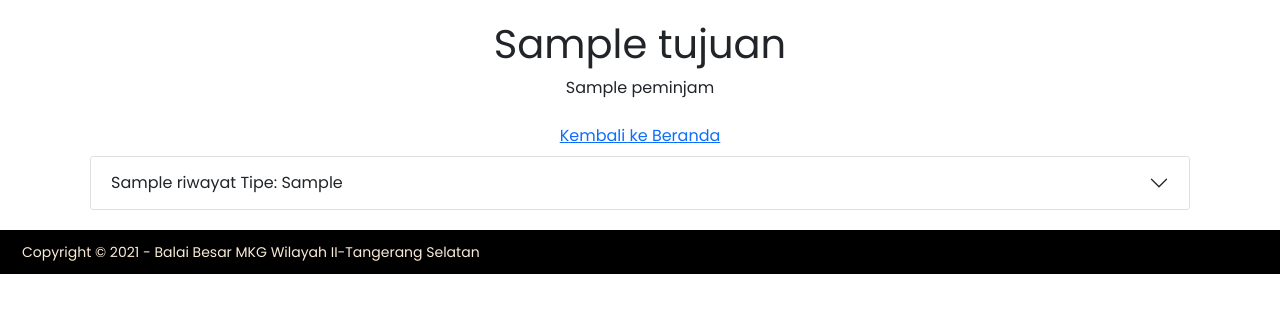
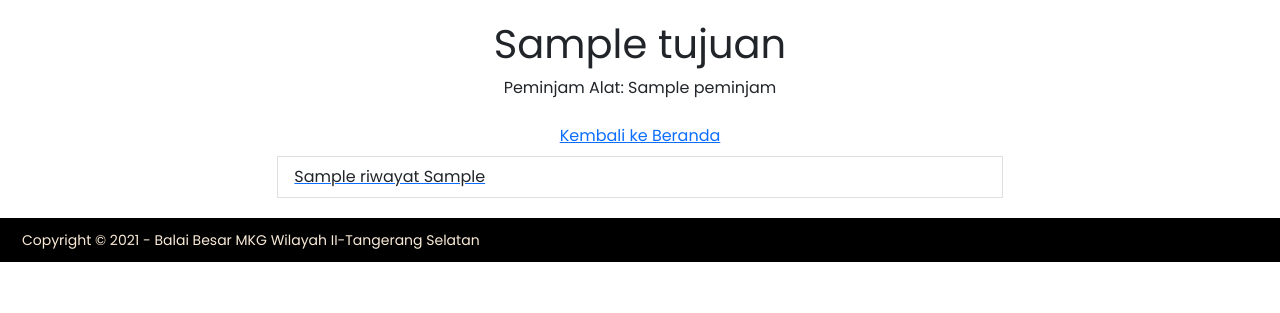
Before and after one commit to HandiSutriyan/digital-logbook-ci4, a CodeIgniter 4 app: the page made by app/Views/pages/number-input.php in a window 1280 px wide. Shown: the part 85-398 px from the top of the page. Run offline with PHP 8.4 and a stand-in for CodeIgniter, Linux system fonts and the light colour scheme; the template is opened without the code that fills it: most values are stand-ins (such as "Sample title", 1, 10 or a date in 2020); some libraries are stand-ins or nearby versions.

Commit message:
fixing riwayat

```diff
--- a/app/Models/RiwayatModel.php
+++ b/app/Models/RiwayatModel.php
@@ -16,10 +16,12 @@ class RiwayatModel extends Model
 	}
 
 	public function search($kode_pinjam){
-		$data_riwayat ='';
 		$data_alat = $this->table('riwayat')->join('data_alat', 'data_alat.id = riwayat.id_alat', 'left')->where(['kode_pinjam'=> $kode_pinjam])->paginate(10);
 		return $data_alat;
-
+	}
+	public function searchById($id){
+		$data_alat = $this->table('riwayat')->join('data_alat', 'data_alat.id = riwayat.id_alat', 'left')->where(['id_alat'=> $id])->paginate(10);
+		return $data_alat;
 	}
 
 	public function getTotalData(){
--- a/app/Views/pages/number-input.php
+++ b/app/Views/pages/number-input.php
@@ -5,8 +5,15 @@
     <div class="row">
         <div class="col-md-12">
             <h1 class="text-center"><?= $riwayat ? $riwayat[0]['tujuan']: 'Cek Riwayat Alat' ?></h1>
-            <p class="text-center"><?= $riwayat ?  $riwayat[0]['peminjam']:'Silakan masukkan nomor peminjaman alat Anda' ?></p>
+            <p class="text-center"><?= $riwayat ?  "Peminjam Alat: ".$riwayat[0]['peminjam']:'Silakan masukkan nomor peminjaman alat Anda' ?></p>
         </div>
+    </div>
+    <div class="row">
+        <div class="col-md-4"></div>
+        <div class="col-md-4 text-center my-2">
+            <a href="/">Kembali ke Beranda</a>
+        </div>
+        <div class="col-md-4"></div>
     </div>
     <?php if(!$riwayat): ?>
     <!-- Search Bar -->
@@ -31,44 +38,32 @@
                 </div>
             </form>
         </div>
-
+    </div>
+    <div class="row">
+        <div class="col-md-2"></div>
+        <div class="col-md-8 text-center my-2">
+            <img class="img img-responsive" src="<?= base_url('assets/images/cari.jpg') ?>" alt="cari" width="500">
+        </div>
+        <div class="col-md-2"></div>
+    </div>
+    <?php else: ?>
+    <div class="row">
+        <div class="col-md-2"></div>
+        <div class="col-md-8">
+            <ul class="list-group">
+            <?php foreach($riwayat as $rw):?>
+                <a href="/number/detail/<?= $rw['kode_pinjam']?>/<?= $rw['id_alat'] ?>">
+                <li class="list-group-item"><?= $rw['alat_nama']." ".$rw['alat_tipe'] ?></li>
+                </a>
+            <?php endforeach ?>
+            </ul>
+        </div>
+        <div class="col-md-2"></div>
+        </div>
+        <div class="col-md-2"></div>
     </div>
     <?php endif ?>
-    <div class="row">
-        <div class="col-md-4"></div>
-        <div class="col-md-4 text-center my-2">
-            <a href="/">Kembali ke Beranda</a>
-        </div>
-        <div class="col-md-4"></div>
-    </div>
 
-    <!-- Accordion -->
-    <div class="row">
-        <!-- start-->
-        <div class="accordion" id="accordionExample">
-            <?php foreach($riwayat as $rw): ?>
-            <div class="accordion-item">
-                <h2 class="accordion-header" id="headingOne">
-                <button class="accordion-button" type="button" data-bs-toggle="collapse" data-bs-target="#collapseOne" aria-expanded="true" aria-controls="collapseOne">
-                    <?= $rw['alat_nama'] ?> Tipe: <?= $rw['alat_tipe'] ?>
-                </button>
-                </h2>
-                <div id="collapseOne" class="accordion-collapse collapse show" aria-labelledby="headingOne" data-bs-parent="#accordionExample">
-                <div class="accordion-body">
-
-                        <h5 class="card-title">Kondisi Sebelum</h5>
-                        <p class="card-text"><?= $rw['kondisi_before'] ?></p>
-                        <h5 class="card-title">Kondisi Sesudah</h5>
-                        <p class="card-text"><?= $rw['kondisi_after'] ?></p>
-                        <h5 class="card-title">Catatan</h5>
-                        <p class="card-text"><?= $rw['kondisi_catatan'] ?></p>
-                </div>
-                </div>
-            </div>
-            <?php endforeach ?>
-        </div>
-        <!-- end -->
-    </div>
 </div>
 
 
```
Also changed, not shown: app/Controllers/Number.php (+16 -2 lines), app/Views/pages/detail-alat.php (added, +58 -0 lines).
